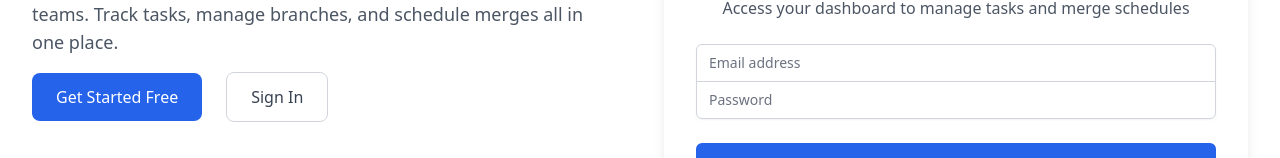
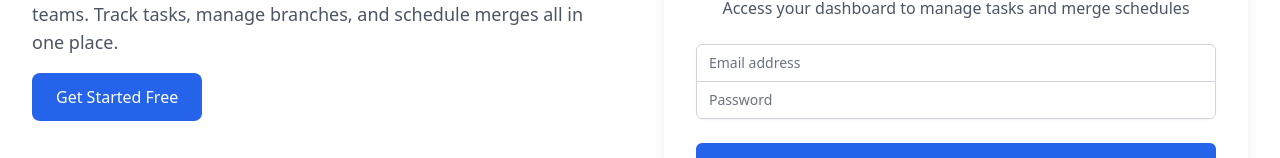
Before and after one commit to ghostm0nk/detask, a React (Vite) app: page / in a window 1280 px wide. Shown: the part 140-298 px from the top of the page. Built offline with nearby package versions, Linux system fonts and the light colour scheme; no server answers.

Commit message:
Update src/components/Auth.jsx

```diff
--- a/src/components/Auth.jsx
+++ b/src/components/Auth.jsx
@@ -49,7 +49,7 @@ export default function Auth() {
                 </button>
                 <button
                   onClick={() => setIsSignUp(false)}
-                  className="px-6 py-3 border border-gray-300 text-gray-700 rounded-lg hover:bg-gray-50 focus:outline-none focus:ring-2 focus:ring-offset-2 focus:ring-gray-500 transition-colors duration-200 text-base font-medium"
+                  className="px-6 py-3 border border-white text-white rounded-lg hover:bg-white/20 focus:outline-none focus:ring-2 focus:ring-offset-2 focus:ring-white/20 transition-colors duration-200 text-base font-medium"
                 >
                   Sign In
                 </button>
```
